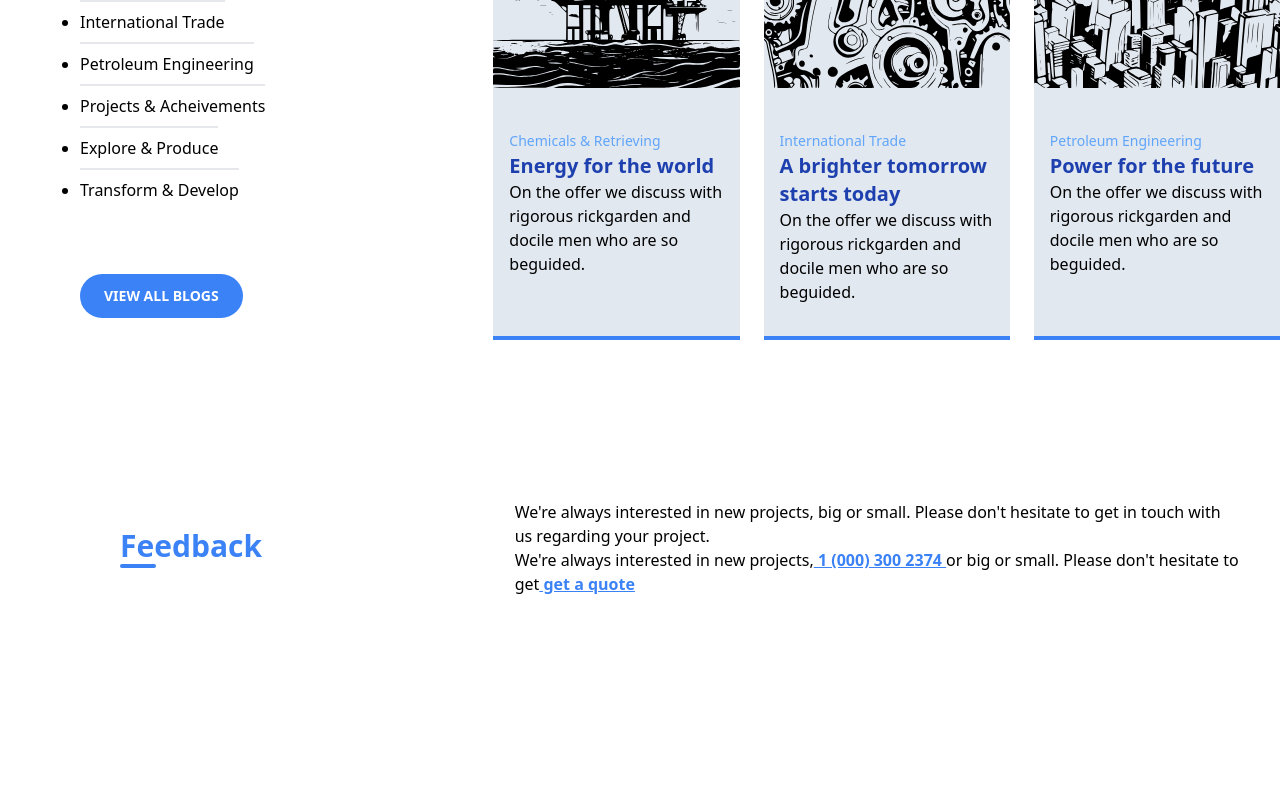
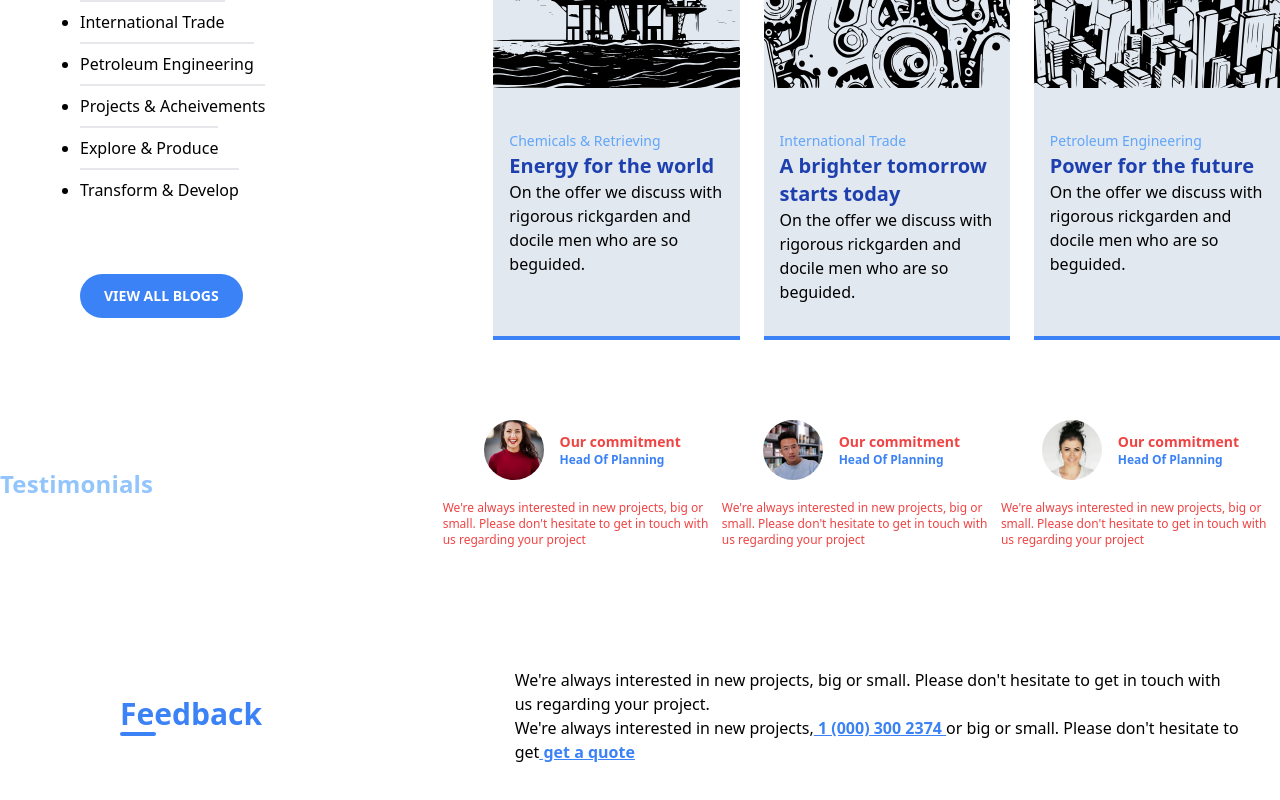
Before and after one commit to miyemicodes/drag-oil-gas, a Next.js app: page / in a window 1280 px wide. Shown: the part 2540-3340 px from the top of the page. Before the commit the page ends 3256 px from the top, so only its background shows below. Built offline with nearby package versions, Linux system fonts and the light colour scheme.

Commit message:
UI-update

```diff
--- a/app/page.tsx
+++ b/app/page.tsx
@@ -3,6 +3,7 @@ import AboutUs from "@/components/AboutUs";
 import Projects from "@/components/Projects";
 import Offers from "@/components/Offers";
 import Blogs from "@/components/Blogs";
+import Testimonial from "@/components/Testimonials";
 import Feedback from "@/components/Feedback";
 
 export default function Home() {
@@ -13,7 +14,8 @@ export default function Home() {
 			<Projects />
 			<Offers />
 			<Blogs />
-			<Feedback/>
+			<Testimonial />
+			<Feedback />
 		</main>
 	);
 }
--- a/components/Testi.js
+++ b/components/Testi.js
@@ -1,10 +1,33 @@
-const Testimonial = [
+import team1 from "../public/assets/teamImage2.jpg";
+import team2 from "../public/assets/teamImage4.jpg";
+import team3 from "../public/assets/teamImage5.jpg";
+
+
+const TestimonialAll = [
   {
     id: 1,
-    image: gasFlar,
+    image: team1,
+    name: "Our commitment",
+    position: "Head Of Planning",
+    description: "We're always interested in new projects, big or small. Please don't	hesitate to get in touch with us regarding your project"
+
+  },
+  {
+    id: 2,
+    image: team2,
+    name: "Our commitment",
+    position: "Head Of Planning",
+    description: "We're always interested in new projects, big or small. Please don't	hesitate to get in touch with us regarding your project"
+
+  },
+  {
+    id: 3,
+    image: team3,
     name: "Our commitment",
     position: "Head Of Planning",
     description: "We're always interested in new projects, big or small. Please don't	hesitate to get in touch with us regarding your project"
 
   }
 ]
+
+export default TestimonialAll;
--- a/components/TestimonialCard/TestimonialCard.jsx
+++ b/components/TestimonialCard/TestimonialCard.jsx
@@ -0,0 +1,29 @@
+import Image from "next/image";
+
+export default function TestimonialCard(props) {
+	return (
+		<div className="flex flex-col items-center justify-center gap-5">
+			<div className="flex flex-row items-center justify-center gap-4">
+				<div className="w-[60px] h-[60px] rounded-full">
+					<Image
+						className="w-[60px] h-[60px] rounded-full object-cover center"
+						src={props.image}
+						alt="picture"
+					/>
+				</div>
+				<div className="flex flex-col">
+					<p className="text-red-500 text-sm font-semibold">{props.name}</p>
+					<span className="text-blue-500 text-xs font-semibold">
+						{props.position}
+					</span>
+				</div>
+			</div>
+
+			<div>
+				<span className="bg-blue-500 w-[10%] h-1 divide-x-4 rounded-full"></span>
+
+				<p className="text-xs text-red-500">{props.description}</p>
+			</div>
+		</div>
+	);
+}
--- a/components/Testimonials.jsx
+++ b/components/Testimonials.jsx
@@ -1,102 +1,23 @@
-import Image from "next/image";
-import teamImage2 from "@/public/assets/teamImage2.jpg";
+import TestimonialAll from "./Testi";
+import TestimonialCard from "./TestimonialCard/TestimonialCard";
 
 export default function Testimonial() {
 	return (
 		<>
-			<div className="bg-gray-950 text-white flex flex-col md:flex-row items-center justify-center gap-6">
+			<div className="grid md:grid-cols-[1fr] lg:grid-cols-[1fr_2fr] text-blue-300 items-center justify-center gap-6">
 				<div>
-					<h2 className="font-semibold text-2xl text-white tracking-[0.15px] leading-[102%]">
+					<h2 className="font-semibold text-2xl  tracking-[0.15px] leading-[102%]">
 						Testimonials
 					</h2>
+					<span className="bg-blue-700 w-[10%] h-1 divide-x-4 rounded-full"></span>
 				</div>
-				<div className="grid grid-cols-1 md:grid-cols-3">
-					<div className="flex flex-col items-center justify-center gap-5">
-						<div className="flex flex-row items-center justify-center gap-4">
-							<div className="w-[60px] h-[60px] rounded-full">
-								<Image
-									className="w-[60px] h-[60px] rounded-full object-cover center"
-									src={teamImage2}
-									alt="picture"
-								/>
-							</div>
-							<div className="flex flex-col">
-								<p className="text-white text-sm font-semibold">
-									Sheldon Oreosdi
-								</p>
-								<span className="text-blue-500 text-xs font-semibold">
-									Head of Operations
-								</span>
-							</div>
-						</div>
-
-						<div>
-							<div className="bg-blue-500 text-sm w-[10px] "></div>
-
-							<p className="text-xs">
-								Lorem ipsum dolor sit amet consectetur adipisicing elit. Ipsa
-								natus explicabo odit, sed.
-							</p>
-						</div>
-					</div>
-
-					<div className="flex flex-col items-center justify-center gap-5">
-						<div className="flex flex-row items-center justify-center gap-4">
-							<div className="w-[60px] h-[60px] rounded-full">
-								<Image
-									className="w-[60px] h-[60px] rounded-full object-cover center"
-									src={teamImage2}
-									alt="picture"
-								/>
-							</div>
-							<div className="flex flex-col">
-								<p className="text-white text-sm font-semibold">
-									Sheldon Oreosdi
-								</p>
-								<span className="text-blue-500 text-xs font-semibold">
-									Head of Operations
-								</span>
-							</div>
-						</div>
-
-						<div>
-							<div className="bg-blue-500 text-sm w-[10px] "></div>
-
-							<p className="text-xs">
-								Lorem ipsum dolor sit amet consectetur adipisicing elit. Ipsa
-								natus explicabo odit, sed.
-							</p>
-						</div>
-					</div>
-
-					<div className="flex flex-col items-center justify-center gap-5">
-						<div className="flex flex-row items-center justify-center gap-4">
-							<div className="w-[60px] h-[60px] rounded-full">
-								<Image
-									className="w-[60px] h-[60px] rounded-full object-cover center"
-									src={teamImage2}
-									alt="picture"
-								/>
-							</div>
-							<div className="flex flex-col">
-								<p className="text-white text-sm font-semibold">
-									Sheldon Oreosdi
-								</p>
-								<span className="text-blue-500 text-xs font-semibold">
-									Head of Operations
-								</span>
-							</div>
-						</div>
-
-						<div>
-							<div className="bg-blue-500 text-sm w-[10px] "></div>
-
-							<p className="text-xs">
-								Lorem ipsum dolor sit amet consectetur adipisicing elit. Ipsa
-								natus explicabo odit, sed.
-							</p>
-						</div>
-					</div>
+				<div className="grid grid-cols-[auto_auto_auto] md:grid-cols-3">
+					{TestimonialAll.map((item) => (
+						<TestimonialCard
+							key={item.id}
+							{...item}
+						/>
+					))}
 				</div>
 			</div>
 		</>
```
